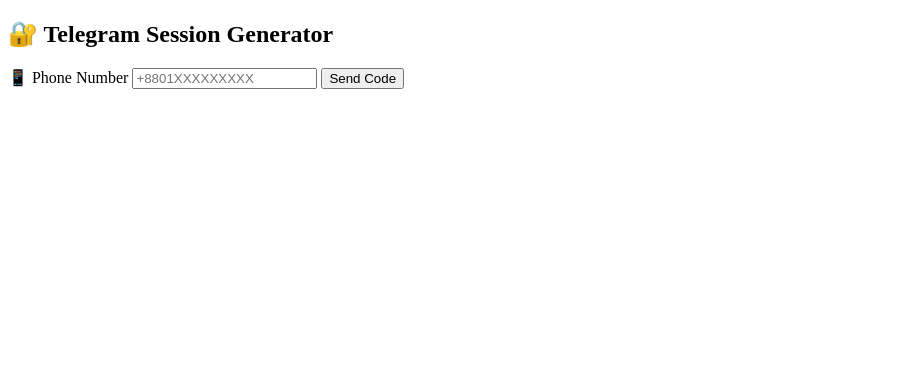
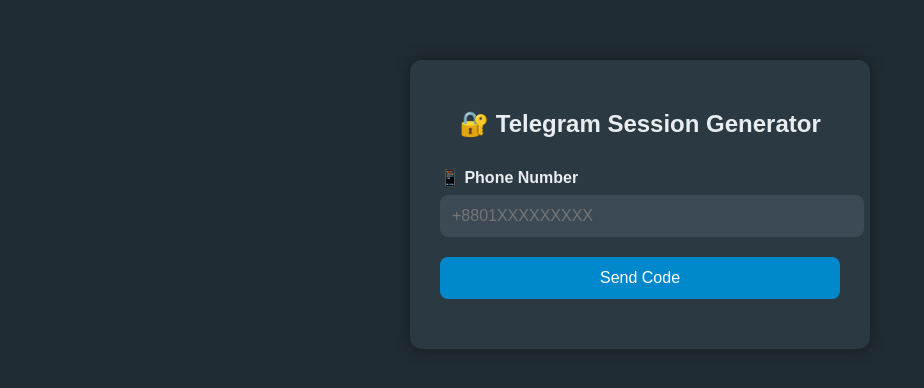
Before and after one commit to Bappa145/telegram-session-site, a Flask app: page / in a window 1280 px wide. Shown: the top 388 px of the page, without its empty margins (0-924 px from the left). Run offline with Flask 3, Linux system fonts and the light colour scheme.

Commit message:
Update style.css

```diff
--- a/static/style.css
+++ b/static/style.css
@@ -1,11 +1,58 @@
-textarea {
-    width: 90%;
-    height: 100px;
-    margin-top: 10px;
-    padding: 10px;
-    font-family: monospace;
-    border-radius: 5px;
-    border: 1px solid #ccc;
-    resize: none;
-    font-size: 14px;
+body {
+    background-color: #202c33;
+    font-family: Arial, sans-serif;
+    color: #e9edef;
+    margin: 0;
+    padding: 0;
 }
+
+.container {
+    max-width: 400px;
+    margin: 60px auto;
+    background-color: #2a3942;
+    padding: 30px;
+    border-radius: 12px;
+    box-shadow: 0 0 15px rgba(0,0,0,0.4);
+}
+
+h2 {
+    text-align: center;
+    margin-bottom: 30px;
+}
+
+label {
+    display: block;
+    margin-bottom: 8px;
+    font-weight: bold;
+}
+
+input, textarea {
+    width: 100%;
+    padding: 12px;
+    margin-bottom: 20px;
+    border: none;
+    border-radius: 8px;
+    background-color: #3b4a54;
+    color: #fff;
+    font-size: 16px;
+}
+
+button {
+    width: 100%;
+    padding: 12px;
+    background-color: #0088cc;
+    border: none;
+    border-radius: 8px;
+    color: white;
+    font-size: 16px;
+    cursor: pointer;
+}
+
+button:hover {
+    background-color: #007bb5;
+}
+
+#message {
+    text-align: center;
+    margin-top: 20px;
+}
```
